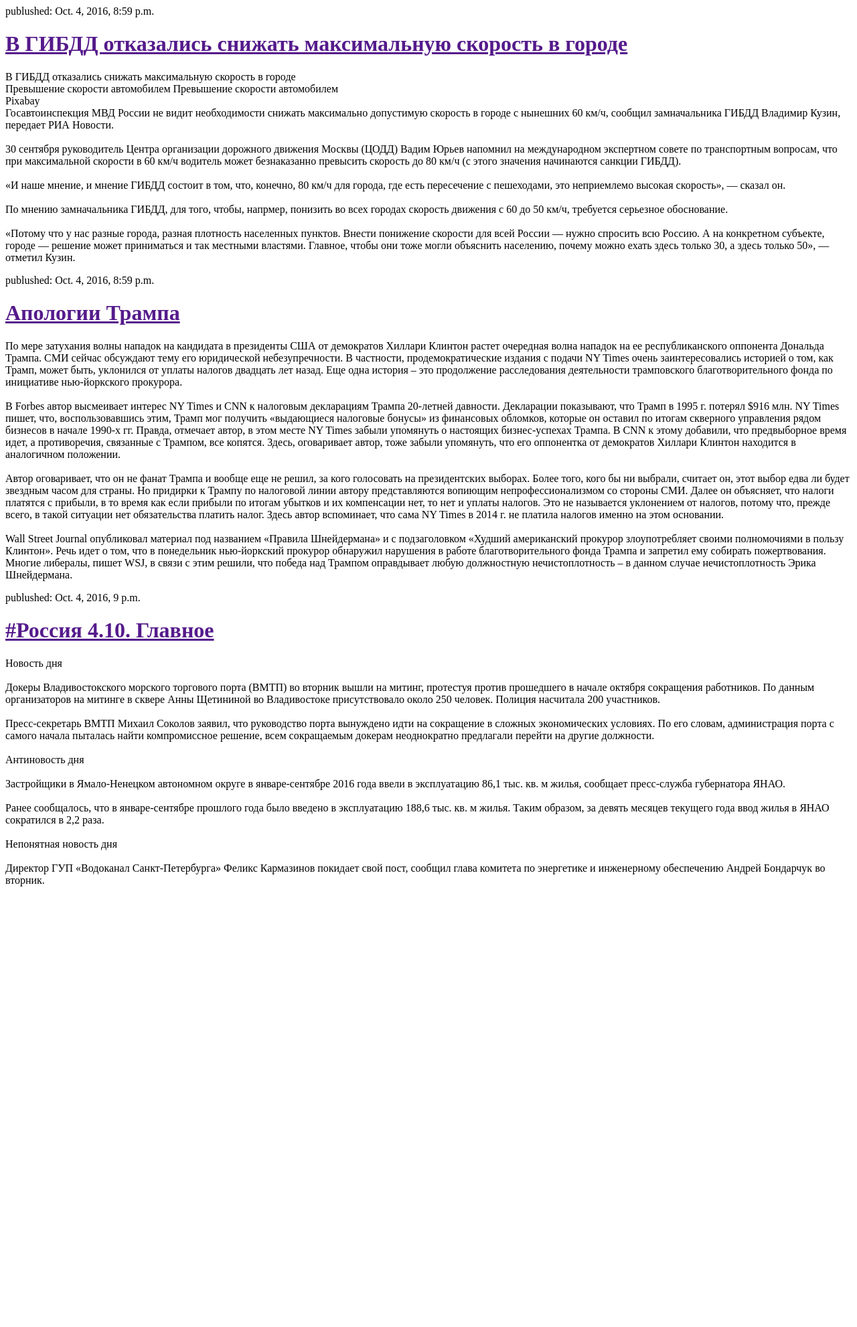
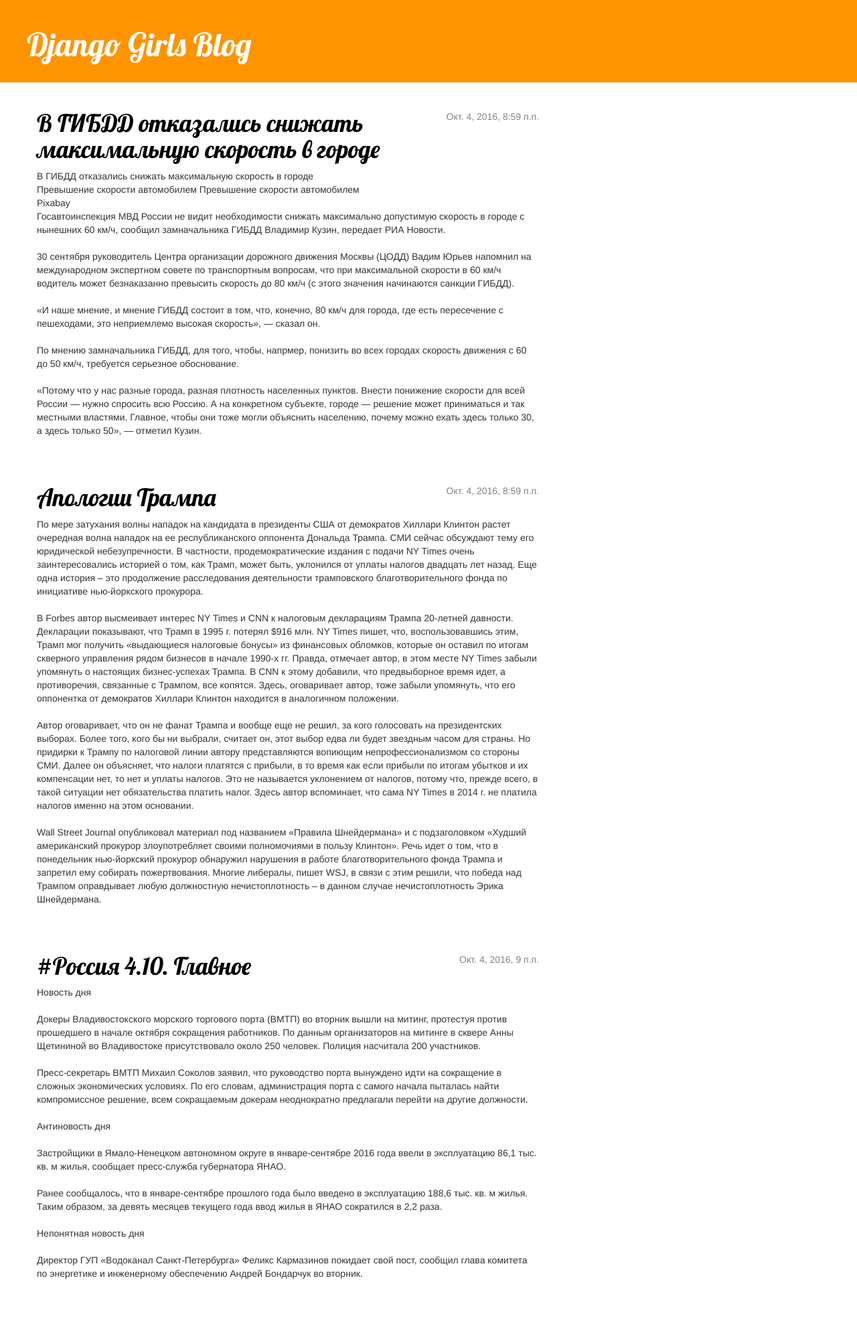
Before and after one commit to AdamsBeard/my-first-blog, a Django app: page / in a window 1280 px wide. Shown: the whole page at 67% size. Before the commit the page ends 1324 px from the top, so only its background shows below. Run offline with Django 3.2, Linux system fonts and the light colour scheme; data comes from the database, SQL or seed files in the repository; some libraries are stand-ins or nearby versions.

Commit message:
Added view and template for detailed blog post as well as CSS for the site.

```diff
--- /dev/null
+++ b/blog/static/css/blog.css
@@ -0,0 +1,48 @@
+
+    .page-header {
+        background-color: #ff9400;
+        margin-top: 0;
+        padding: 20px 20px 20px 40px;
+    }
+
+    .page-header h1, .page-header h1 a, .page-header h1 a:visited, .page-header h1 a:active {
+        color: #ffffff;
+        font-size: 36pt;
+        text-decoration: none;
+    }
+
+    .content {
+        margin-left: 40px;
+    }
+
+    h1, h2, h3, h4 {
+        font-family: 'Lobster', cursive;
+    }
+
+    .date {
+        float: right;
+        color: #828282;
+    }
+
+    .save {
+        float: right;
+    }
+
+    .post-form textarea, .post-form input {
+        width: 100%;
+    }
+
+    .top-menu, .top-menu:hover, .top-menu:visited {
+        color: #ffffff;
+        float: right;
+        font-size: 26pt;
+        margin-right: 20px;
+    }
+
+    .post {
+        margin-bottom: 70px;
+    }
+
+    .post h1 a, .post h1 a:visited {
+        color: #000000;
+    }
--- /dev/null
+++ b/blog/templates/blog/base.html
@@ -0,0 +1,22 @@
+{% load staticfiles %}
+<html>
+<head>
+<link rel="stylesheet" href="//maxcdn.bootstrapcdn.com/bootstrap/3.2.0/css/bootstrap.min.css">
+<link rel="stylesheet" href="//maxcdn.bootstrapcdn.com/bootstrap/3.2.0/css/bootstrap-theme.min.css">
+<link rel="stylesheet" href="{% static 'css/blog.css' %}">
+<link href="https://fonts.googleapis.com/css?family=Lobster&subset=latin,cyrillic" rel="stylesheet" type="text/css">
+</head>
+    <body>
+        <div class="page-header">
+            <h1><a href="/">Django Girls Blog</a></h1>
+        </div>
+        <div class="content container">
+            <div class="row">
+                <div class="col-md-8">
+                {% block content %}
+                {% endblock %}
+                </div>
+            </div>
+        </div>
+    </body>
+</html>
--- a/blog/templates/blog/post_list.html
+++ b/blog/templates/blog/post_list.html
@@ -1,7 +1,13 @@
-{% for post in posts %}
-    <div>
-        <p>publushed: {{ post.published_date }}</p>
-        <h1><a href="">{{ post.title }}</a></h1>
-        <p>{{ post.text|linebreaksbr }}</p>
-    </div>
-{% endfor %}
+{% extends 'blog/base.html' %}
+
+ {% block content %}
+    {% for post in posts %}
+        <div class="post">
+            <div class="date">
+                {{ post.published_date }}
+            </div>
+            <h1><a href="{% url 'post_detail' pk=post.pk %}">{{ post.title }}</a></h1>
+            <p>{{ post.text|linebreaksbr }}</p>
+        </div>
+    {% endfor %}
+{% endblock content %}
--- a/blog/urls.py
+++ b/blog/urls.py
@@ -3,4 +3,5 @@ from . import views
 
 urlpatterns = [
     url(r'^$', views.post_list, name='post_list'),
+    url(r'^post/(?P<pk>[0-9]+)/$', views.post_detail, name='post_detail'),
 ]
--- a/blog/views.py
+++ b/blog/views.py
@@ -1,7 +1,12 @@
-from django.shortcuts import render
+from django.shortcuts import render, get_object_or_404
 from .models import Post
 from django.utils import timezone
+from django.shortcuts import render, get_object_or_404
 
 def post_list(request):
     posts = Post.objects.filter(published_date__lte=timezone.now()).order_by('published_date')
     return render(request, 'blog/post_list.html', {'posts': posts})
+
+def post_detail(request, pk):
+    post = get_object_or_404(Post, pk=pk)
+    return render(request, 'blog/post_detail.html', {'post': post})
--- a/mysite/settings.py
+++ b/mysite/settings.py
@@ -104,7 +104,7 @@ AUTH_PASSWORD_VALIDATORS = [
 # Internationalization
 # https://docs.djangoproject.com/en/1.10/topics/i18n/
 
-LANGUAGE_CODE = 'en-us'
+LANGUAGE_CODE = 'ru-RU'
 
 TIME_ZONE = 'Europe/Moscow'
 
```
Also changed, not shown: blog/templates/blog/post_detail.html (added, +13 -0 lines).
